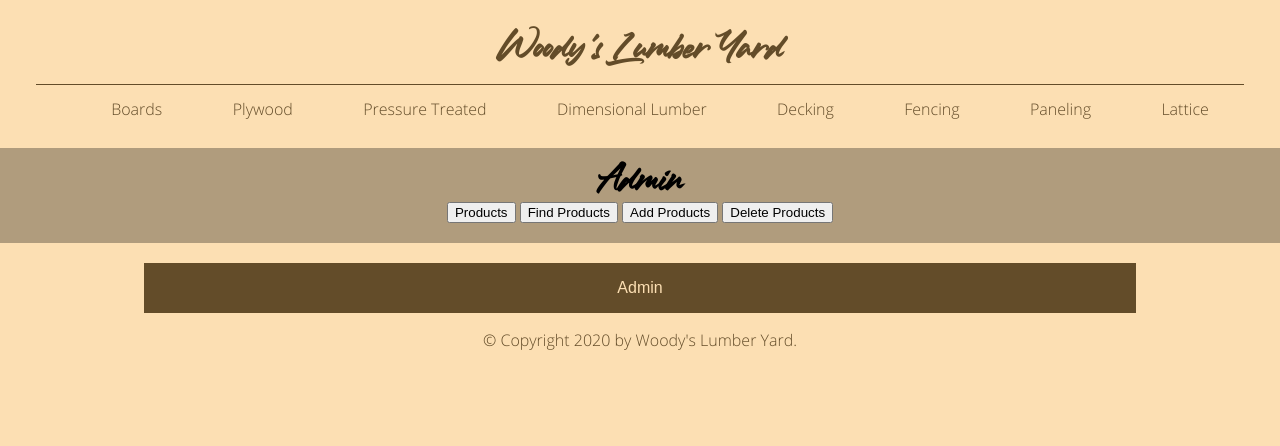
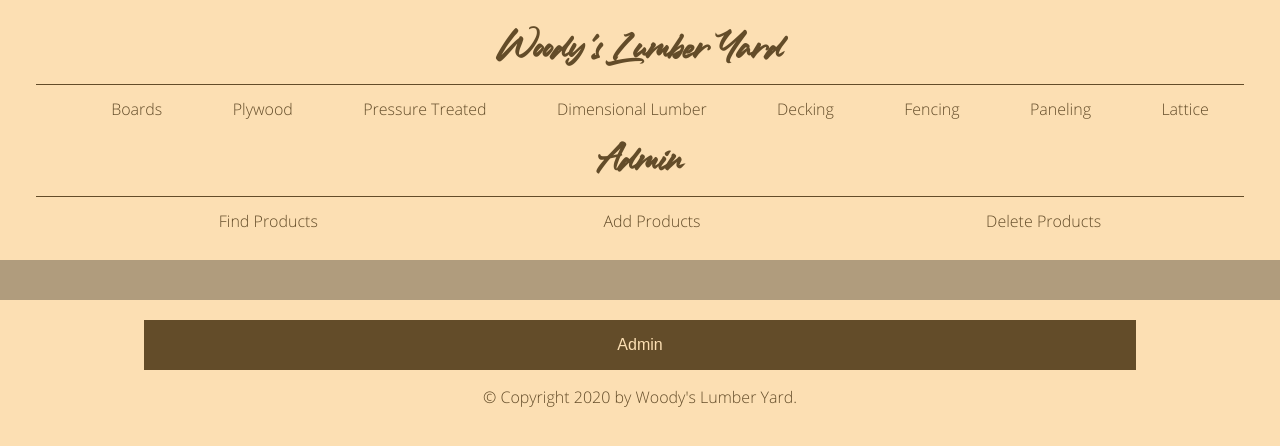
Before and after one commit to starlightromero/woodys-lumber-yard, a Flask app: page /admin in a window 1280 px wide. Shown: the top 446 px of the page. Run offline with Flask 2, Linux system fonts and the light colour scheme.

Commit message:
redesigned admin page

```diff
--- a/templates/admin.html
+++ b/templates/admin.html
@@ -1,15 +1,20 @@
-{% extends "base.html" %}
+{% extends "base-admin.html" %}
 {% block title %}Admin{% endblock %}
-{% block head %}
-    {{ super() }}
-    <script src="/static/admin.js" charset="utf-8" defer></script>
+
+{% block content %}
+<div class="product-grid">
+  {% for product in products %}
+  <div class="product-item">
+    <p>
+      <a href="/products/{{ product.id }}">
+        <img src="../{{ product.img }}" alt="{{ product.title }}">
+      </a>
+    </p>
+    <p>
+      <a href="/products/{{ product.id }}">{{ product.title }}</a>
+    </p>
+    <p>${{ product.price }}</p>
+  </div>
+  {% endfor %}
+</div>
 {% endblock %}
-{% block content %}
-    <h1>Admin</h1>
-    <div class="admin-nav">
-      <button type="button" id="products" name="products">Products</button>
-      <button type="button" id="find-products" name="find-products">Find Products</button>
-      <button type="button" id="add-products" name="add-products">Add Products</button>
-      <button type="button" id="delete-products" name="delete-products">Delete Products</button>
-    </div>
-{% endblock %}
```
